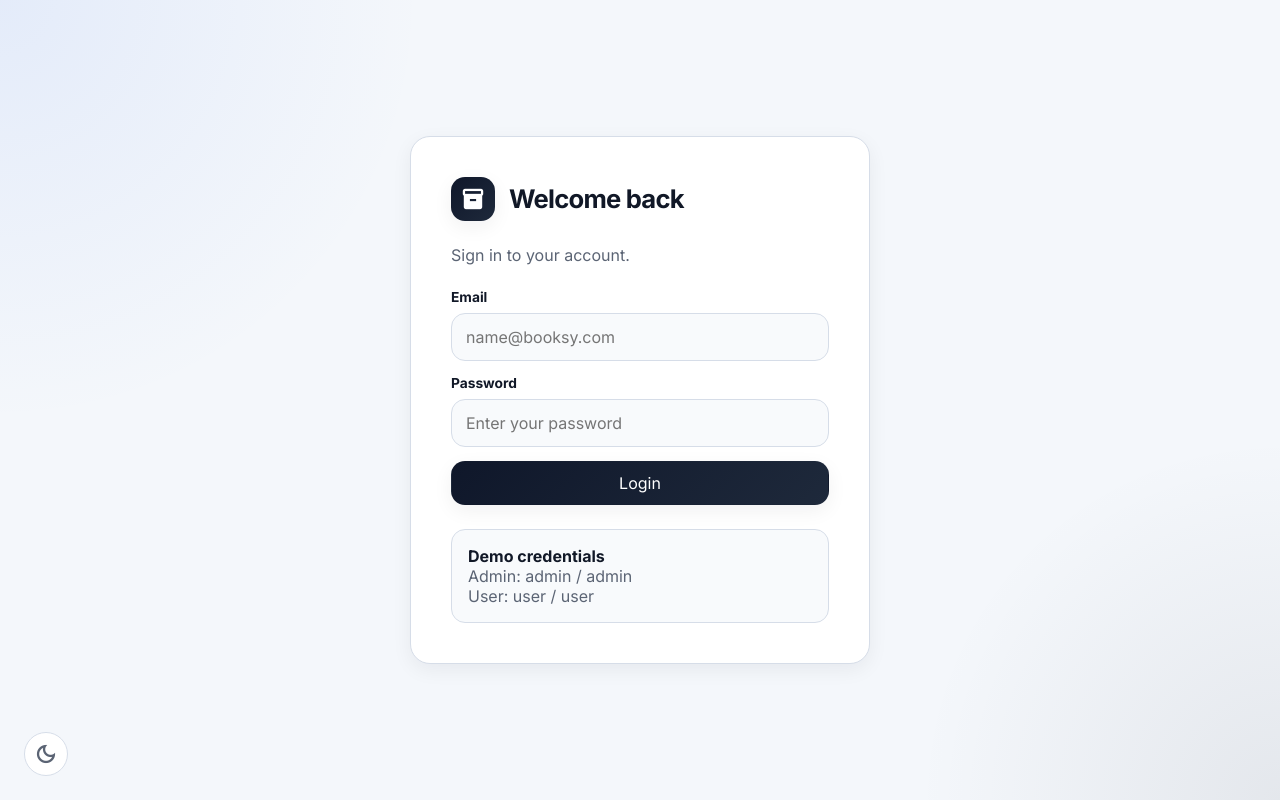
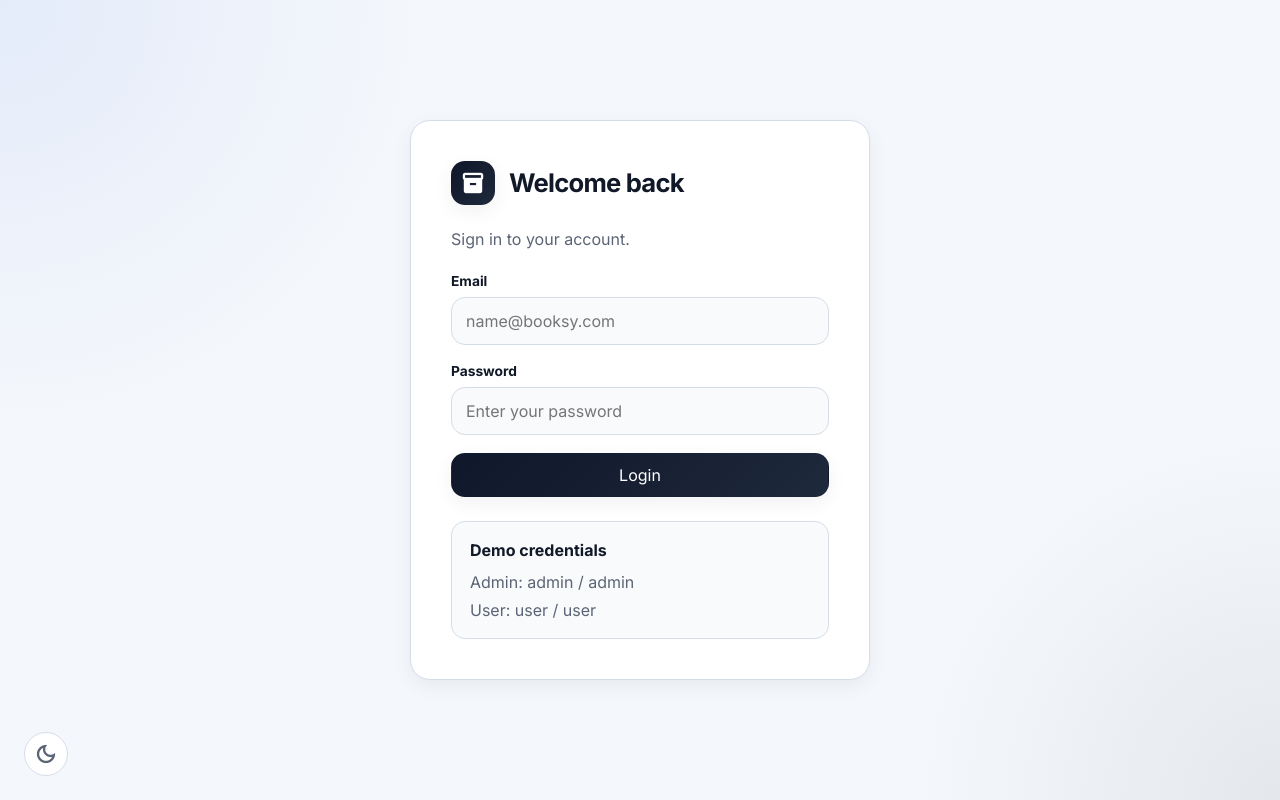
Before and after one commit to patrykso/hardware-hub, a Vue app in the folder frontend/: page /login in a window 1280 px wide. Built offline with nearby package versions, Linux system fonts and the light colour scheme.

Commit message:
Fix login page spacing: equal form gaps, more room in hint box

```diff
--- a/frontend/src/styles.css
+++ b/frontend/src/styles.css
@@ -625,7 +625,7 @@ tbody tr:hover {
 
 .auth-form {
   display: grid;
-  gap: 14px;
+  gap: 18px;
 }
 
 .auth-form label,
@@ -660,10 +660,20 @@ tbody tr:hover {
 }
 
 .auth-hint {
-  padding: 16px;
+  padding: 18px;
   border-radius: 14px;
   background: var(--panel-muted);
   border: 1px solid var(--line);
+  display: grid;
+  gap: 8px;
+}
+
+.auth-hint strong {
+  margin-bottom: 4px;
+}
+
+.auth-hint p {
+  margin: 0;
 }
 
 .form-error {
```
